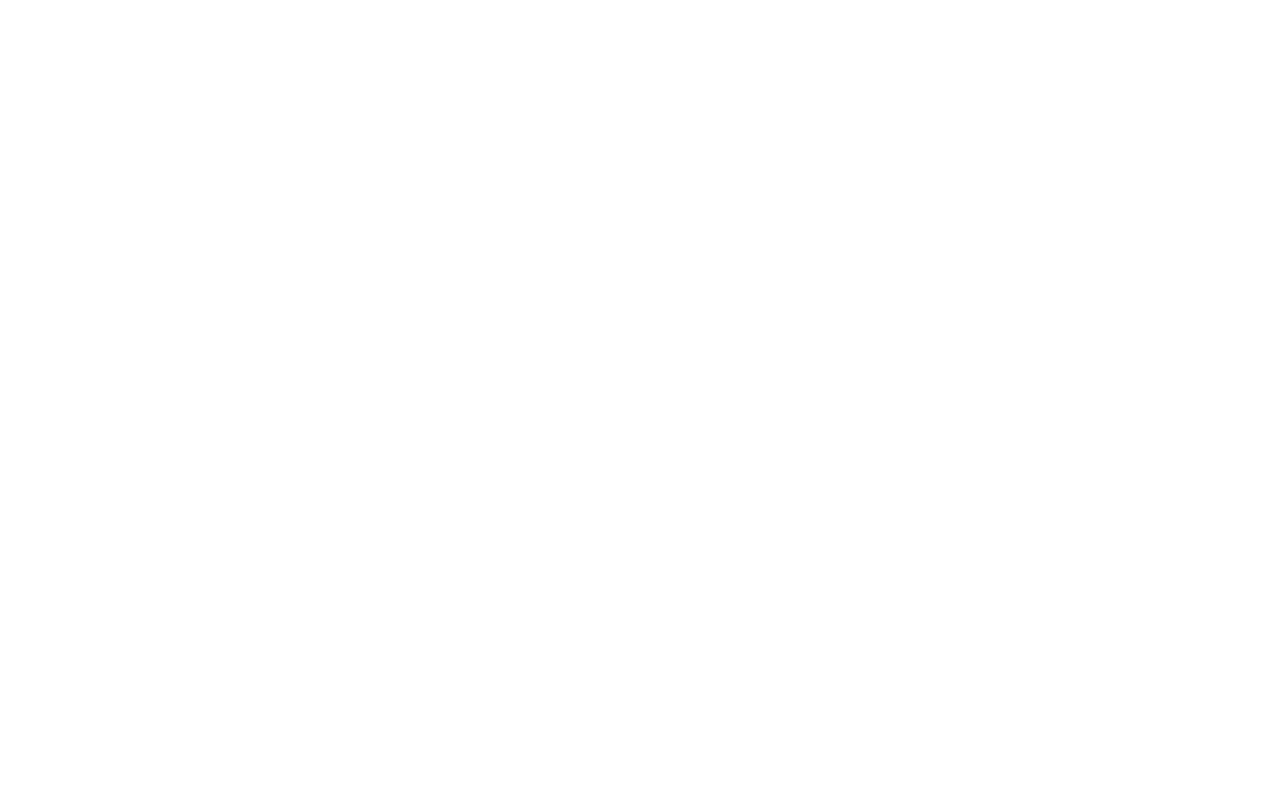
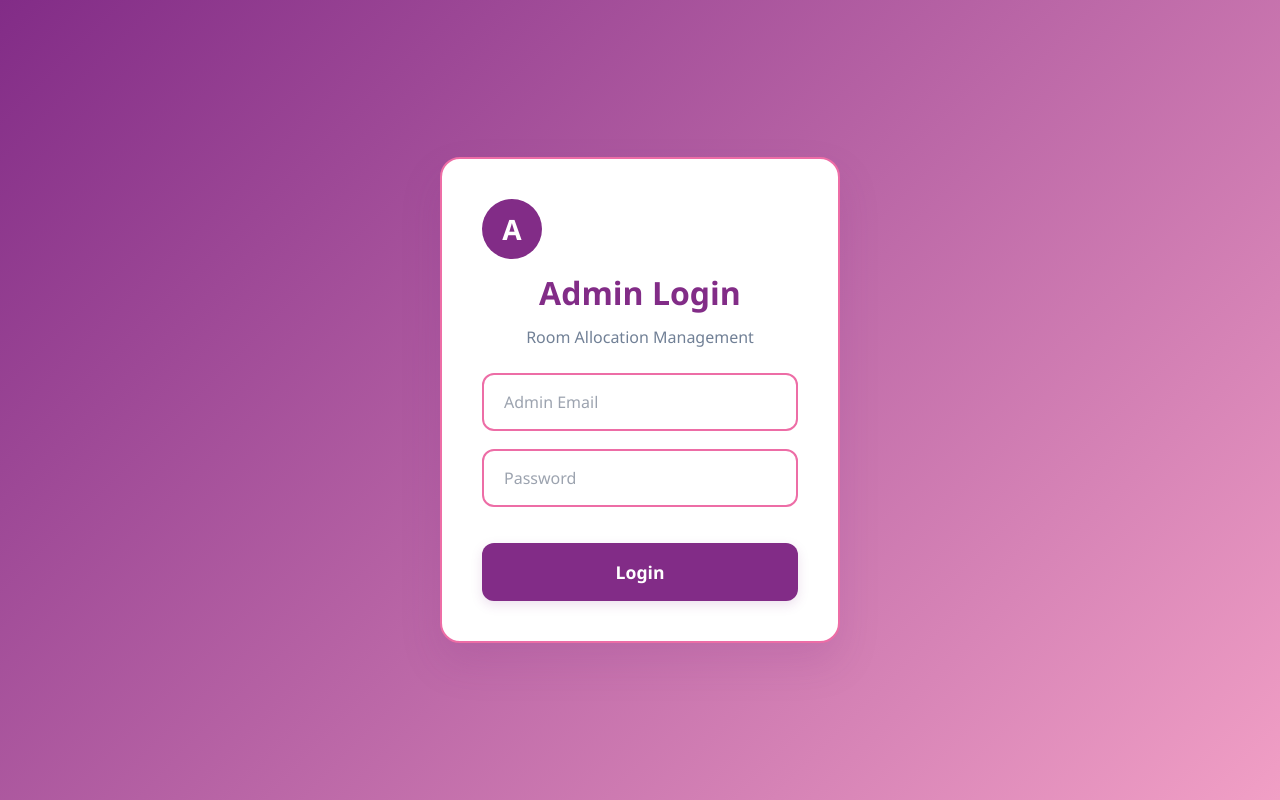
Before and after one commit to Aashi-25/Harmony-Match, a React (Vite) app in the folder frontend/: page /admin_login in a window 1280 px wide. Before the commit this address had no page. Built offline with nearby package versions, Linux system fonts and the light colour scheme.

Commit message:
admin login

```diff
--- /dev/null
+++ b/frontend/src/AdminLogin.jsx
@@ -0,0 +1,119 @@
+import { useState } from 'react';
+import { toast } from 'react-toastify';
+
+const AdminLogin = () => {
+  const [email, setEmail] = useState('');
+  const [password, setPassword] = useState('');
+  const [loading, setLoading] = useState(false);
+
+  const handleSubmit = async (e) => {
+    e.preventDefault();
+    setLoading(true);
+    try {
+      const res = await fetch('http://localhost:8000/api/admin/login', {
+        method: 'POST',
+        headers: { 'Content-Type': 'application/json' },
+        body: JSON.stringify({ email, password })
+      });
+      const data = await res.json();
+      if (!res.ok) throw new Error(data.detail || 'Login failed');
+      toast.success('Admin login successful!');
+      // TODO: Redirect to admin dashboard
+    } catch (err) {
+      toast.error(err.message);
+    } finally {
+      setLoading(false);
+    }
+  };
+
+  return (
+    <div style={{
+      minHeight: '100vh',
+      display: 'flex',
+      alignItems: 'center',
+      justifyContent: 'center',
+      background: 'linear-gradient(135deg, #822c87 0%, #f19fc5 100%)',
+      fontFamily: 'Segoe UI, Tahoma, Geneva, Verdana, sans-serif',
+    }}>
+      <div style={{
+        background: 'white',
+        borderRadius: 20,
+        boxShadow: '0 20px 40px rgba(130,44,135,0.15)',
+        border: '2px solid #ed6da6',
+        padding: 40,
+        minWidth: 370,
+        maxWidth: 400,
+        width: '100%',
+        textAlign: 'center',
+        position: 'relative',
+      }}>
+        <div style={{ marginBottom: 24 }}>
+          <svg width="60" height="60" viewBox="0 0 60 60" style={{ marginBottom: 10 }}>
+            <circle cx="30" cy="30" r="30" fill="#822c87" />
+            <text x="50%" y="55%" textAnchor="middle" fill="#fff" fontSize="28" fontWeight="bold" dy=".3em">A</text>
+          </svg>
+          <h2 style={{ color: '#822c87', fontWeight: 700, fontSize: '2rem', margin: 0 }}>Admin Login</h2>
+          <p style={{ color: '#718096', margin: '8px 0 0 0', fontSize: '1rem' }}>Room Allocation Management</p>
+        </div>
+        <form onSubmit={handleSubmit} style={{ width: '100%' }}>
+          <input
+            type="email"
+            placeholder="Admin Email"
+            value={email}
+            onChange={e => setEmail(e.target.value)}
+            style={{
+              width: '100%',
+              padding: '15px 20px',
+              border: '2px solid #ed6da6',
+              borderRadius: 12,
+              fontSize: '1rem',
+              marginBottom: 18,
+              outline: 'none',
+              transition: 'all 0.3s',
+            }}
+            required
+          />
+          <input
+            type="password"
+            placeholder="Password"
+            value={password}
+            onChange={e => setPassword(e.target.value)}
+            style={{
+              width: '100%',
+              padding: '15px 20px',
+              border: '2px solid #ed6da6',
+              borderRadius: 12,
+              fontSize: '1rem',
+              marginBottom: 28,
+              outline: 'none',
+              transition: 'all 0.3s',
+            }}
+            required
+          />
+          <button
+            type="submit"
+            disabled={loading}
+            style={{
+              width: '100%',
+              padding: 16,
+              background: '#822c87',
+              color: 'white',
+              border: 'none',
+              borderRadius: 12,
+              fontSize: '1.1rem',
+              fontWeight: 600,
+              cursor: loading ? 'not-allowed' : 'pointer',
+              transition: 'all 0.3s',
+              marginTop: 8,
+              boxShadow: loading ? 'none' : '0 4px 12px rgba(130,44,135,0.15)'
+            }}
+          >
+            {loading ? 'Logging in...' : 'Login'}
+          </button>
+        </form>
+      </div>
+    </div>
+  );
+};
+
+export default AdminLogin;
--- a/frontend/src/App.jsx
+++ b/frontend/src/App.jsx
@@ -6,6 +6,7 @@
 import 'react-toastify/dist/ReactToastify.css';
 import AdminDashboard from './AdminDashboard.jsx';
 import UserDashboard from './UserDashboard.jsx';
+import AdminLogin from './AdminLogin.jsx';
 
 
 function App(){
@@ -17,6 +18,7 @@
           <Route path="/login" element={<Login />} />
           <Route path="/admin/dashboard" element={<AdminDashboard />} />
           <Route path="/user/dashboard" element={<UserDashboard />} />
+          <Route path="/admin_login" element={<AdminLogin/>} />
         </Routes>
       </Router>
       <ToastContainer />
```
